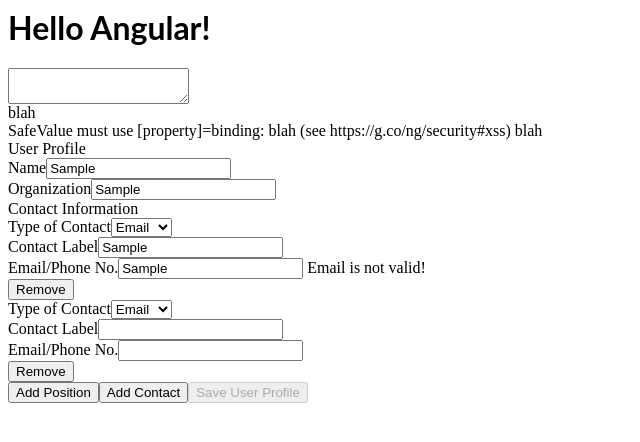
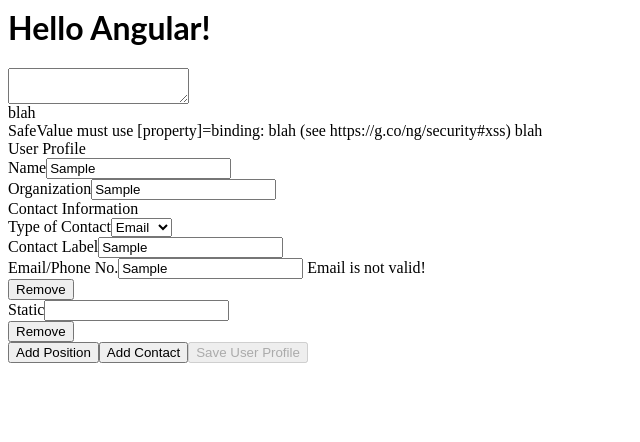
Before and after one commit to madhubn/angular-santiz, an Angular app: page / in a window 1280 px wide. Both pictures are taken after typing "Sample", "Sample", "Sample", "Sample" into the empty fields and a click on the button "Add Position". Shown: the top 442 px of the page, without its empty margins (0-640 px from the left). Built offline with nearby package versions, Linux system fonts and the light colour scheme.

Commit message:
2 files modified

```diff
--- a/src/app/app.component.html
+++ b/src/app/app.component.html
@@ -66,14 +66,32 @@
 								</div>
 							</div>
 						</div>
-						<div class="card-body">
-							<div class="col-12">
-								<button class="btn btn-primary m-1" type="button" (click)="addContact()"> Add Position </button>
-								<button class="btn btn-primary m-1" type="button" (click)="addContact()"> Add Contact </button>
-								<button class="btn btn-success m-1" [disabled]="!form.valid" type="submit"> Save User Profile </button>
+
+						<div class="card-body" formArrayName="statics">
+							<div class="row">
+								<div class="col-6" *ngFor="let contact of staticFormGroup.controls; let j = index;">
+									<div [formGroupName]="j" class="row">
+										<div class="form-group col-6">
+											<label>Static</label>
+											<input class="form-control" formControlName="staticData" type="text">
+										</div>
+
+
+											<div class="form-group col-12 text-right">
+												<button class="btn btn-danger" type="button" (click)="removeStatic(i)"> Remove </button>
+											</div>
+										</div>
+									</div>
+								</div>
+							</div>
+							<div class="card-body">
+								<div class="col-12">
+									<button class="btn btn-primary m-1" type="button" (click)="addStaticData()"> Add Position </button>
+									<button class="btn btn-primary m-1" type="button" (click)="addContact()"> Add Contact </button>
+									<button class="btn btn-success m-1" [disabled]="!form.valid" type="submit"> Save User Profile </button>
+								</div>
 							</div>
 						</div>
-					</div>
 			</form>
 		</div>
 	</div>
--- a/src/app/app.component.ts
+++ b/src/app/app.component.ts
@@ -14,10 +14,16 @@
 
   public form: FormGroup;
   public contactList: FormArray;
+  public staticList: FormArray;
 
   // returns all form groups under contacts
   get contactFormGroup() {
     return this.form.get("contacts") as FormArray;
+  }
+
+  // returns all form groups under contacts
+  get staticFormGroup() {
+    return this.form.get("statics") as FormArray;
   }
 
   constructor(private sanitizer: DomSanitizer, private fb: FormBuilder) {
@@ -37,11 +43,13 @@
     this.form = this.fb.group({
       name: [null, Validators.compose([Validators.required])],
       organization: [null],
-      contacts: this.fb.array([this.createContact()])
+      contacts: this.fb.array([this.createContact()]),
+      statics: this.fb.array([])
     });
 
     // set contactlist to this field
     this.contactList = this.form.get("contacts") as FormArray;
+    this.staticList = this.form.get("statics") as FormArray;
   }
 
 
@@ -53,16 +61,33 @@
       value: [null, Validators.compose([Validators.required, Validators.email])]
     });
   }
+  // contact formgroup
+  createStatics(): FormGroup {
+    return this.fb.group({
+      staticData: [null, Validators.compose([Validators.required])], // i.e. Home, Office
+    });
+  }
 
   // add a contact form group
   addContact() {
     this.contactList.push(this.createContact());
   }
 
+   // add a contact form group
+  addStaticData() {
+    this.staticList.push(this.createStatics());
+  }
+
   // remove contact from group
   removeContact(index) {
     // this.contactList = this.form.get('contacts') as FormArray;
     this.contactList.removeAt(index);
+  }
+
+  // remove contact from group
+  removeStatic(index) {
+    // this.contactList = this.form.get('contacts') as FormArray;
+    this.staticList.removeAt(index);
   }
 
   // triggered to change validation of value field type
```
